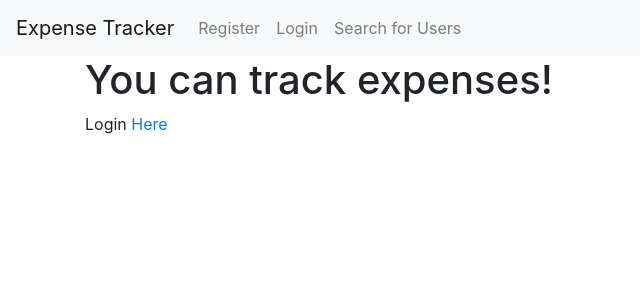
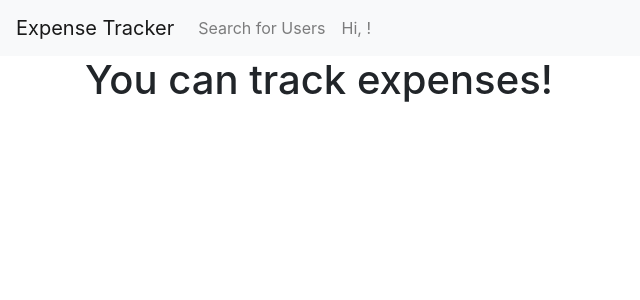
Before and after one commit to TClaypool00/ExpenseTracker-Python, a Django app: page / in a window 1280 px wide. Shown: the top 300 px of the page, without its empty margins (0-640 px from the left). Run offline with Django 3.2, Linux system fonts and the light colour scheme; the visitor is signed in with stand-in values (Sample User, id 1); some libraries are stand-ins or nearby versions.

Commit message:
hid links if user is logged in

```diff
--- a/templates/base.html
+++ b/templates/base.html
@@ -37,14 +37,20 @@
       <div class="collapse navbar-collapse" id="navbarNav">
         <ul class="navbar-nav">
           <li class="nav-item">
-            <a class="nav-link" href="/register">Register</a>
-          </li>
-          <li class="nav-item">
-            <a class="nav-link" href="/login">Login</a>
-          </li>
-          <li class="nav-item">
             <a class="nav-link" href="/users/">Search for Users</a>
           </li>
+          {% if user.is_authenticated %}
+          <li class="nav-item">
+            <a class="nav-link" href="#">Hi, {{user.firstname}}!</a>
+          </li>
+          {% else %}
+            <li class="nav-item">
+              <a class="nav-link" href="/register">Register</a>
+            </li>
+            <li class="nav-item">
+              <a class="nav-link" href="/login">Login</a>
+            </li>
+          {% endif %}
         </ul>
       </div>
     </nav>
--- a/templates/index.html
+++ b/templates/index.html
@@ -6,9 +6,4 @@ Track your expenses!
 
 {% block content %}
 <h1>You can track expenses!</h1>
-    {% if user.is_authenicated %}
-    <h1>Welcome {{user.username}}</h1>
-    {% else %}
-    <p>Login <a href="/login">Here</a></p>
-    {% endif %}
 {% endblock %}
```
